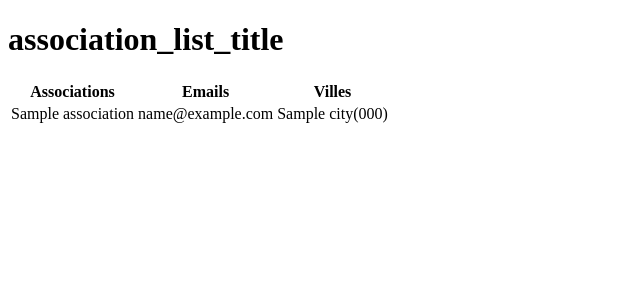
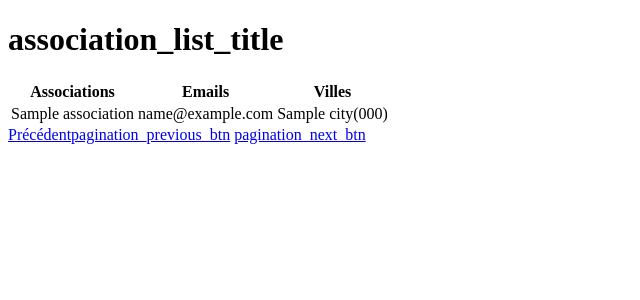
Before and after one commit to Thierry-Kq/JeBenevole.fr, a Symfony app: template templates/association/list.html.twig in a window 1280 px wide. Shown: the top 300 px of the page, without its empty margins (0-640 px from the left). Run offline with Twig, Linux system fonts and the light colour scheme; the template is opened without the code that fills it: most values are stand-ins (such as "Sample title", 1, 10 or a date in 2020); some libraries are stand-ins or nearby versions.

Commit message:
working pagination

```diff
--- a/templates/association/list.html.twig
+++ b/templates/association/list.html.twig
@@ -23,5 +23,11 @@
             {% endfor %}
         </tbody>
     </table>
+    {% if previous >= 0 %}
+        <a href="{{ path('associations', { offset: previous }) }}">Précédent{% trans %}pagination_previous_btn{% endtrans %}</a>
+    {% endif %}
+    {% if next < associations|length %}
+        <a href="{{ path('associations', { offset: next }) }}">{% trans %}pagination_next_btn{% endtrans %}</a>
+    {% endif %}
 
 {% endblock %}
--- a/translations/messages.fr.yaml
+++ b/translations/messages.fr.yaml
@@ -28,3 +28,7 @@
 'form_btn_creer': 'Créer'
 'form_btn_modifier': 'Modifier'
 'form_btn_valider': 'Valider'
+
+# General template
+'pagination_previous_btn': 'Précédent'
+'pagination_next_btn': 'Suivant'
```
Also changed, not shown: src/Controller/AssociationController.php (+8 -3 lines), src/Repository/AssociationsRepository.php (+10 -5 lines).
